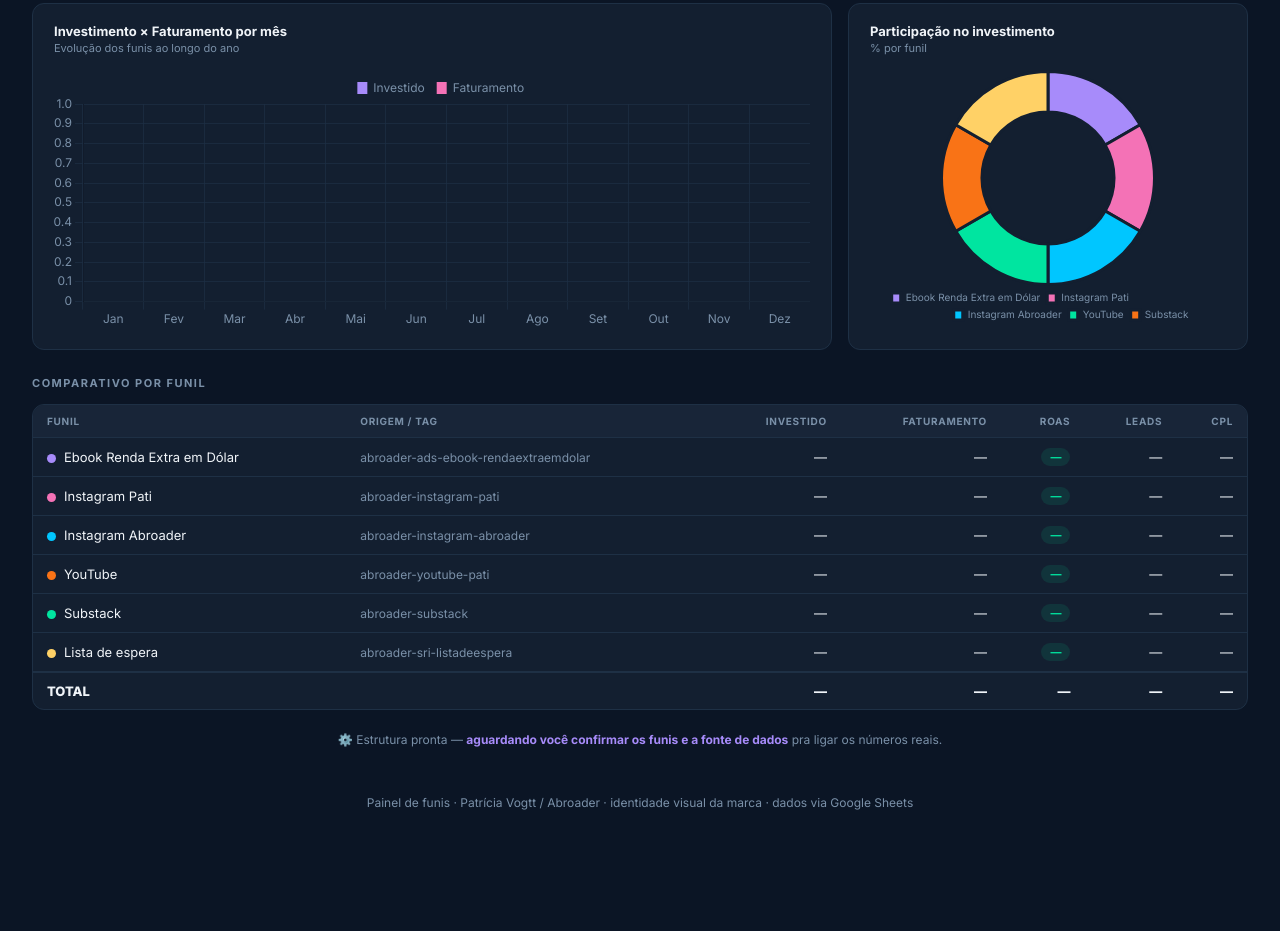
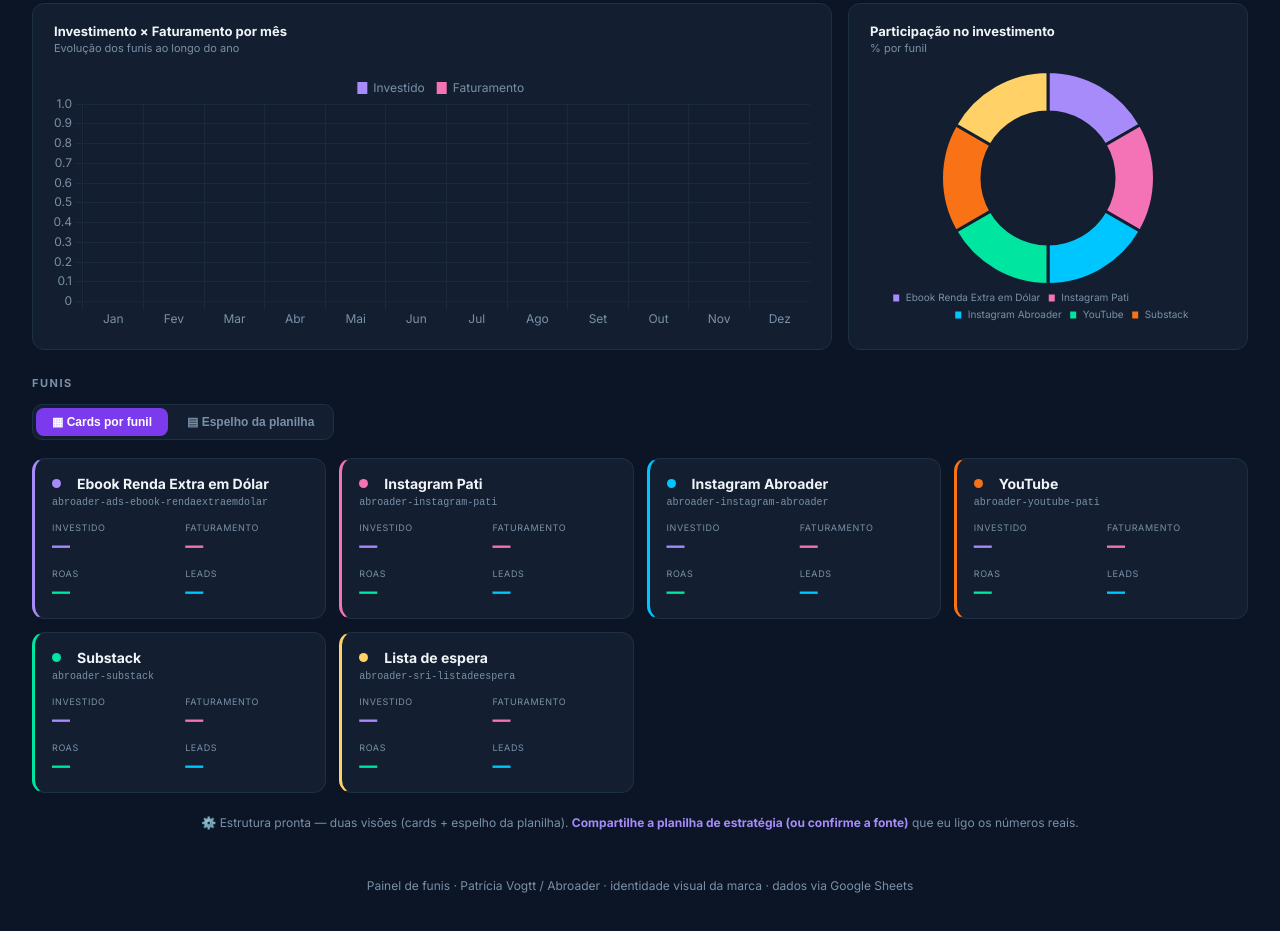
Before and after one commit to cardo-jpg/pati-funis-dash, a plain HTML site: page index.html in a window 1280 px wide. Shown: the part 273-1204 px from the top of the page. Before the commit the page ends 1143 px from the top, so only its background shows below. Drawn offline with nearby package versions, Linux system fonts and the light colour scheme.

Commit message:
Geral com toggle: cards por funil + espelho da planilha (ROAS por mes)

```diff
--- a/index.html
+++ b/index.html
@@ -61,6 +61,29 @@ tfoot td{font-weight:800;border-top:2px solid var(--border);}
 .note{text-align:center;font-size:12px;color:var(--sub);margin-top:22px;}
 .pill{display:inline-block;padding:2px 9px;border-radius:20px;font-size:11px;font-weight:700;}
 .pill-roas{background:rgba(0,229,160,.1);color:var(--green);}
+/* toggle de visão */
+.vtoggle{display:inline-flex;gap:3px;background:var(--card);border:1px solid var(--border);border-radius:10px;padding:3px;margin-bottom:18px;}
+.vtoggle button{padding:7px 16px;font-size:12px;font-weight:700;color:var(--sub);background:none;border:none;border-radius:8px;cursor:pointer;}
+.vtoggle button.on{background:var(--purple-d);color:#fff;}
+.vview{display:none;} .vview.on{display:block;}
+/* cards por funil */
+.fcards{display:grid;grid-template-columns:repeat(auto-fill,minmax(235px,1fr));gap:13px;}
+.fcard{background:var(--card);border:1px solid var(--border);border-radius:13px;padding:16px 17px;border-left:3px solid var(--purple);}
+.fcard-nm{font-size:14px;font-weight:700;display:flex;align-items:center;gap:8px;}
+.fcard-tag{font-size:10px;color:var(--sub);margin:5px 0 14px;font-family:ui-monospace,monospace;}
+.fcard-mx{display:grid;grid-template-columns:1fr 1fr;gap:12px 10px;}
+.fcard-m .l{font-size:9px;color:var(--sub);text-transform:uppercase;letter-spacing:.6px;}
+.fcard-m .v{font-size:18px;font-weight:800;margin-top:2px;}
+/* espelho da planilha */
+.esp-wrap{overflow-x:auto;border:1px solid var(--border);border-radius:12px;}
+.esp{width:100%;border-collapse:collapse;font-size:12px;white-space:nowrap;}
+.esp th{background:var(--card2);color:var(--sub);font-size:10px;text-transform:uppercase;letter-spacing:.6px;padding:9px 11px;text-align:right;position:sticky;top:0;}
+.esp th.l{text-align:left;}
+.esp td{padding:7px 11px;border-top:1px solid var(--border);text-align:right;font-variant-numeric:tabular-nums;}
+.esp td.l{text-align:left;}
+.esp tr.og td{background:rgba(167,139,250,.12);font-weight:700;color:var(--text);}
+.esp tr.sub td.l{color:var(--sub);padding-left:22px;}
+.esp td.roas{font-weight:700;border-radius:3px;}
 </style>
 </head>
 <body>
@@ -111,19 +134,24 @@ tfoot td{font-weight:800;border-top:2px solid var(--border);}
       </div>
     </div>
 
-    <p class="sec">Comparativo por Funil</p>
-    <div class="box" style="padding:0;overflow:hidden">
-      <table>
-        <thead><tr>
-          <th>Funil</th><th>Origem / Tag</th>
-          <th class="r">Investido</th><th class="r">Faturamento</th><th class="r">ROAS</th>
-          <th class="r">Leads</th><th class="r">CPL</th>
-        </tr></thead>
-        <tbody id="geral-tbody"></tbody>
-        <tfoot id="geral-tfoot"></tfoot>
-      </table>
+    <p class="sec">Funis</p>
+    <div class="vtoggle">
+      <button class="on" onclick="setView('cards',this)">▦ Cards por funil</button>
+      <button onclick="setView('plan',this)">▤ Espelho da planilha</button>
     </div>
-    <p class="note" id="geral-note">Conectando fonte de dados…</p>
+
+    <div id="v-cards" class="vview on">
+      <div class="fcards" id="fcards"></div>
+    </div>
+
+    <div id="v-plan" class="vview">
+      <div class="esp-wrap">
+        <table class="esp"><thead id="esp-head"></thead><tbody id="esp-body"></tbody></table>
+      </div>
+      <p class="note" style="text-align:left;margin-top:10px">Espelho fiel da planilha <b>ANÁLISE DE ROAS POR ESTRATÉGIA</b> — origem · tag · investimento · faturamento · ROAS por mês, com o heatmap de ROAS.</p>
+    </div>
+
+    <p class="note" id="geral-note">…</p>
   </div>
 </div>
 
@@ -158,30 +186,50 @@ const FUNIS=[
   {nome:'Lista de espera',tag:'abroader-sri-listadeespera',cor:C.yellow},
 ];
 
-/* Placeholder de estrutura — a fonte real (planilha de estratégia / Meta) é conectada no próximo passo. */
-function renderGeral(){
-  const tb=document.getElementById('geral-tbody'); tb.innerHTML='';
+const MES=['Jan','Fev','Mar','Abr','Mai','Jun','Jul','Ago','Set','Out','Nov','Dez'];
+function setView(v,btn){
+  document.querySelectorAll('.vtoggle button').forEach(b=>b.classList.remove('on'));
+  if(btn)btn.classList.add('on');
+  document.getElementById('v-cards').classList.toggle('on',v==='cards');
+  document.getElementById('v-plan').classList.toggle('on',v==='plan');
+}
+/* VISÃO 1 — cards por funil */
+function renderCards(){
+  const w=document.getElementById('fcards'); w.innerHTML='';
   FUNIS.forEach(f=>{
-    const tr=document.createElement('tr');
-    tr.innerHTML=`<td><span class="funil-dot" style="background:${f.cor}"></span>${f.nome}</td>`+
-      `<td style="color:var(--sub);font-size:12px">${f.tag}</td>`+
-      `<td class="r">—</td><td class="r">—</td><td class="r"><span class="pill pill-roas">—</span></td><td class="r">—</td><td class="r">—</td>`;
-    tb.appendChild(tr);
+    const d=document.createElement('div'); d.className='fcard'; d.style.borderLeftColor=f.cor;
+    d.innerHTML=`<div class="fcard-nm"><span class="funil-dot" style="background:${f.cor}"></span>${f.nome}</div>`+
+      `<div class="fcard-tag">${f.tag}</div>`+
+      `<div class="fcard-mx">`+
+        `<div class="fcard-m"><div class="l">Investido</div><div class="v cv">—</div></div>`+
+        `<div class="fcard-m"><div class="l">Faturamento</div><div class="v cp">—</div></div>`+
+        `<div class="fcard-m"><div class="l">ROAS</div><div class="v cg">—</div></div>`+
+        `<div class="fcard-m"><div class="l">Leads</div><div class="v cc">—</div></div>`+
+      `</div>`;
+    w.appendChild(d);
   });
-  document.getElementById('geral-tfoot').innerHTML=`<tr><td>TOTAL</td><td></td><td class="r">—</td><td class="r">—</td><td class="r">—</td><td class="r">—</td><td class="r">—</td></tr>`;
-  // gráficos de exemplo (vazios até conectar)
-  new Chart(document.getElementById('c-mes'),{type:'bar',
-    data:{labels:['Jan','Fev','Mar','Abr','Mai','Jun','Jul','Ago','Set','Out','Nov','Dez'],
-      datasets:[{label:'Investido',data:[],backgroundColor:C.purple,borderRadius:4},
-               {label:'Faturamento',data:[],backgroundColor:C.pink,borderRadius:4}]},
-    options:{responsive:true,maintainAspectRatio:false,plugins:{legend:{position:'top',labels:{boxWidth:10,padding:12}}},
-      scales:{x:{grid:{color:C.grid}},y:{grid:{color:C.grid}}}}});
-  new Chart(document.getElementById('c-share'),{type:'doughnut',
-    data:{labels:FUNIS.map(f=>f.nome),datasets:[{data:FUNIS.map(()=>1),backgroundColor:PAL,borderColor:'#131f30',borderWidth:3}]},
-    options:{responsive:true,maintainAspectRatio:false,cutout:'62%',plugins:{legend:{position:'bottom',labels:{boxWidth:9,padding:7,font:{size:10}}}}}});
-  document.getElementById('geral-note').innerHTML='⚙️ Estrutura pronta — <b style="color:var(--purple)">aguardando você confirmar os funis e a fonte de dados</b> pra ligar os números reais.';
 }
-renderGeral();
+/* VISÃO 2 — espelho da planilha (origem × mês × ROAS, igual ao Excel) */
+function renderEspelho(){
+  document.getElementById('esp-head').innerHTML='<tr><th class="l">Origem / Tag</th>'+MES.map(m=>`<th>${m}</th>`).join('')+'<th>Total</th></tr>';
+  let h='';
+  FUNIS.forEach(f=>{
+    h+=`<tr class="og"><td class="l" colspan="14" style="color:${f.cor}">● ${f.nome} · ${f.tag}</td></tr>`;
+    ['Investimento','Faturamento','ROAS'].forEach(r=>{
+      h+=`<tr class="sub"><td class="l">${r}</td>`+MES.map(()=>'<td>—</td>').join('')+'<td>—</td></tr>';
+    });
+  });
+  document.getElementById('esp-body').innerHTML=h;
+}
+renderCards(); renderEspelho();
+/* gráficos (vazios até conectar a fonte) */
+new Chart(document.getElementById('c-mes'),{type:'bar',
+  data:{labels:MES,datasets:[{label:'Investido',data:[],backgroundColor:C.purple,borderRadius:4},{label:'Faturamento',data:[],backgroundColor:C.pink,borderRadius:4}]},
+  options:{responsive:true,maintainAspectRatio:false,plugins:{legend:{position:'top',labels:{boxWidth:10,padding:12}}},scales:{x:{grid:{color:C.grid}},y:{grid:{color:C.grid}}}}});
+new Chart(document.getElementById('c-share'),{type:'doughnut',
+  data:{labels:FUNIS.map(f=>f.nome),datasets:[{data:FUNIS.map(()=>1),backgroundColor:PAL,borderColor:'#131f30',borderWidth:3}]},
+  options:{responsive:true,maintainAspectRatio:false,cutout:'62%',plugins:{legend:{position:'bottom',labels:{boxWidth:9,padding:7,font:{size:10}}}}}});
+document.getElementById('geral-note').innerHTML='⚙️ Estrutura pronta — duas visões (cards + espelho da planilha). <b style="color:var(--purple)">Compartilhe a planilha de estratégia (ou confirme a fonte)</b> que eu ligo os números reais.';
 </script>
 </body>
 </html>
```
